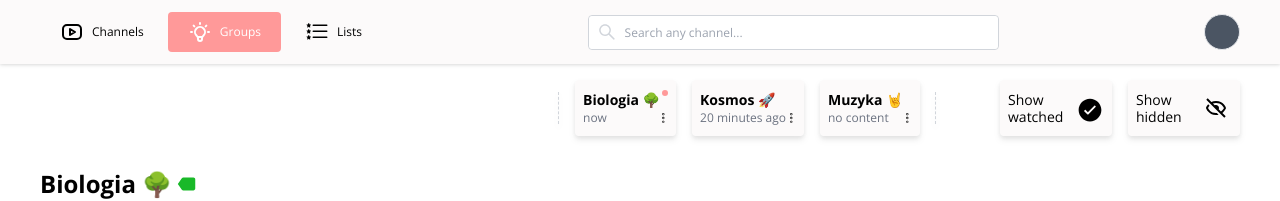
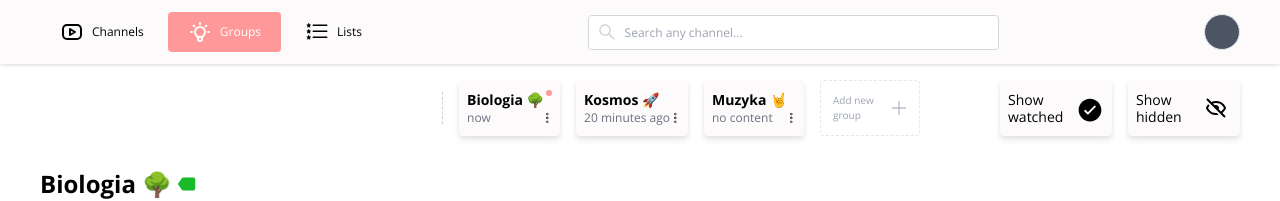
Before and after one commit to jowczar/Politechnika-Lodzka-Podstawy-konteneryzacji, a Next.js app in the folder frontend/: page /groups in a window 1280 px wide. Shown: the top 201 px of the page. Built offline with nearby package versions, Linux system fonts and the light colour scheme.

Commit message:
Add new group card

```diff
--- a/frontend/pages/groups.js
+++ b/frontend/pages/groups.js
@@ -8,6 +8,7 @@ import { IoIosCheckmarkCircle } from 'react-icons/io';
 import { BiHide } from 'react-icons/bi';
 import { MdLabel } from 'react-icons/md';
 import clsx from 'clsx';
+import { TfiPlus } from 'react-icons/tfi';
 
 const Groups = () => {
   // TODO: fetch groups from backend
@@ -144,6 +145,15 @@ const Groups = () => {
                   )}
               />
           )}
+          <div className={clsx(
+              "select-none flex flex-row justify-center h-full rounded items-center",
+              "text-gray-400 border border-dashed cursor-pointer transition-all duration-150",
+              "px-3 py-3 w-[100px]",
+              "hover:bg-gray-50 hover:text-gray-500 hover:border-gray-500"
+              )}>
+             <h3 className='font-light text-[10px] grow pr-1'>Add new group</h3>
+            <TfiPlus size={16} className='flex-none' />
+          </div>
         </div>
         <div className="flex flex-row gap-4 w-fit px-10 py-4 justify-end grow-0">
           <FilterCard text='Show watched' icon={<IoIosCheckmarkCircle size={28} />} isActive={filters.isWatched} onClick={(value) => setFilters({ ...filters, isWatched: value})} />
```
